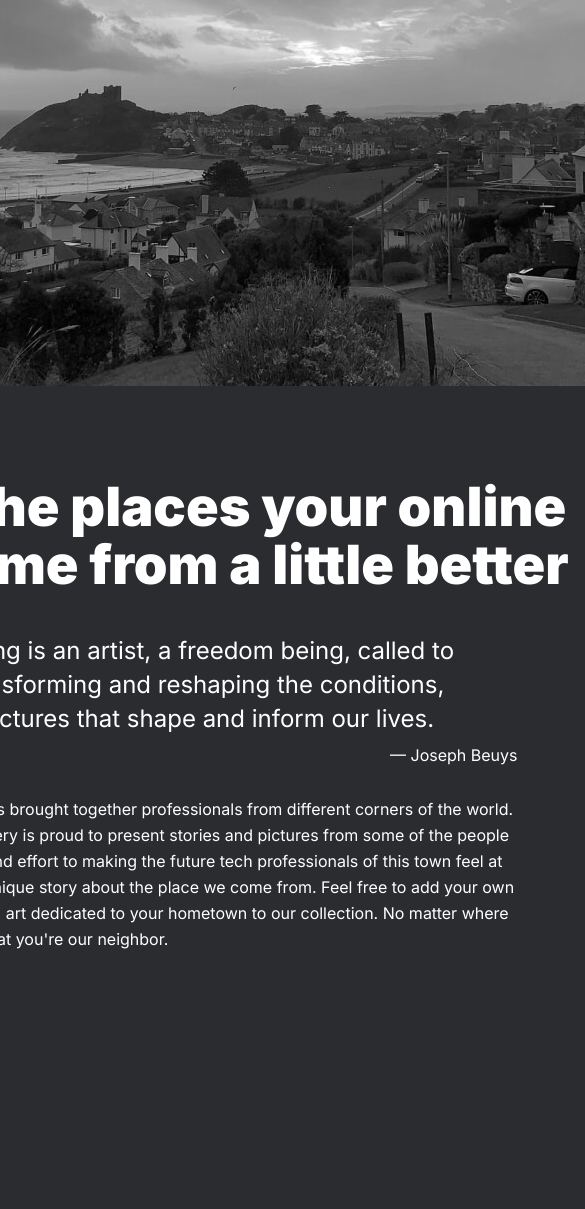
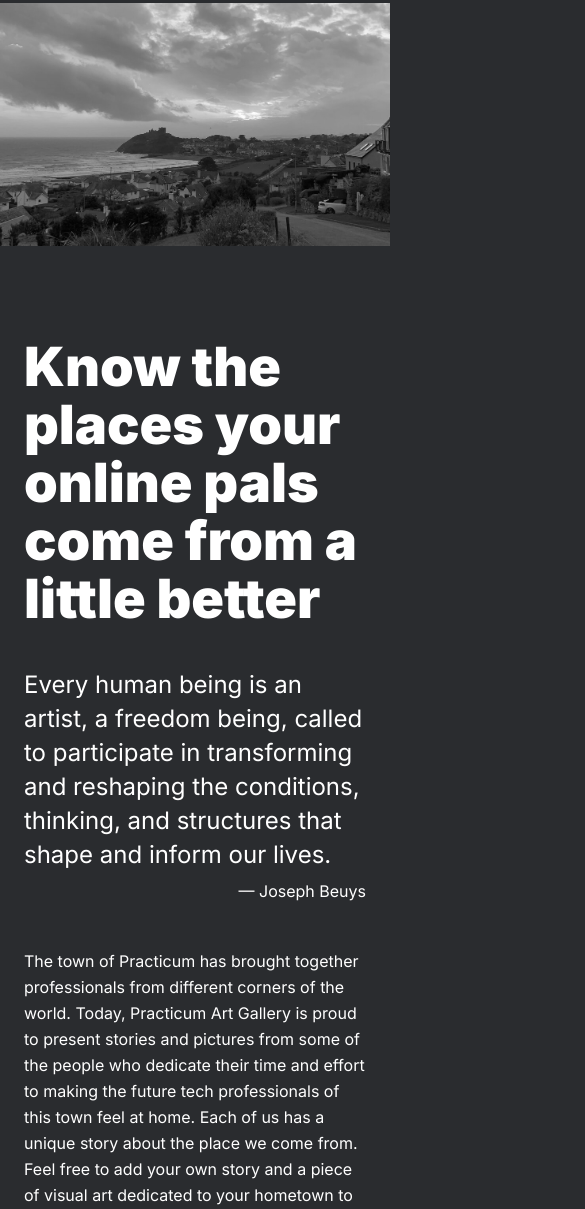
Before and after one commit to save-on/Homeland, a plain HTML site: page index.html in a window 390 px wide. Shown: the part 791-2000 px from the top of the page, 585 px wide, since content can reach past the window. Before the commit the page ends 1955 px from the top, so only its background shows below. Drawn offline with Linux system fonts and the light colour scheme.

Commit message:
add intro styles, fix page responsiveness

```diff
--- a/blocks/intro.css
+++ b/blocks/intro.css
@@ -1,23 +1,38 @@
 .intro {
-  display: flex;
-  flex-direction: column;
+  max-width: 984px;
   font-family: Inter, Arial, sans-serif;
   color: #fff;
   padding: 0 24px;
-  margin-left: 124px;
+  margin: 0 auto;
 }
 
 .intro__title {
   font-size: 3.375em;
   font-weight: 900;
   line-height: 58px;
-  width: 785px;
-  height: 116px;
+  max-width: 785px;
+  min-height: 116px;
   margin: 92px 0 0;
 }
 
 .intro__quote {
   font-size: 1.5em;
-  width: 720px;
-  height: 102px;
+  max-width: 720px;
+  min-height: 102px;
+  line-height: 34px;
+  margin: 40px 0 10px;
 }
+
+.intro__quote-author {
+  max-width: 720px;
+  min-height: 34px;
+  margin: 0 0 32px;
+  text-align: end;
+}
+
+.intro__passage {
+  max-width: 720px;
+  min-height: 156px;
+  margin: 0 0 188px;
+  line-height: 26px;
+}
--- a/blocks/lead.css
+++ b/blocks/lead.css
@@ -3,7 +3,6 @@
   color: #fff;
   display: flex;
   flex-direction: column;
-  align-items: center;
 }
 
 .lead__title {
@@ -11,61 +10,24 @@
   font-weight: 900;
   font-size: 6em;
   text-align: center;
-  width: 793px;
-  height: 200px;
-  margin: 90px 0 32px;
+  max-width: 793px;
+  min-height: 200px;
+  margin: 90px auto 32px;
 }
 
 .lead__sub-title {
   font-size: 1.875em;
   text-align: center;
-  width: 720px;
-  height: 72px;
-  margin: 0 0 64px;
+  max-width: 720px;
+  min-height: 72px;
+  margin: 0 auto 64px;
 }
 
 .lead__image {
-  max-width: 984px;
-  height: 615px;
+  max-width: 100%;
   background-repeat: no-repeat;
   background-position: center;
   object-fit: cover;
   filter: grayscale(100%);
+  margin: 0 auto;
 }
-
-.lead__text {
-  max-width: 984px;
-  display: flex;
-  flex-direction: column;
-}
-
-.lead__description {
-  font-size: 3.375em;
-  font-weight: 900;
-  line-height: 58px;
-  width: 785px;
-  height: 116px;
-  margin: 92px 0 0;
-}
-
-.lead__quote {
-  font-size: 1.5em;
-  width: 720px;
-  height: 102px;
-  line-height: 34px;
-  margin: 40px 0 10px;
-}
-
-.lead__quote-author {
-  position: relative;
-  right: 70px;
-  margin: 0 0 32px;
-  text-align: end;
-}
-
-.lead__passage {
-  width: 720px;
-  height: 156px;
-  margin: 0 0 188px;
-  line-height: 26px;
-}
--- a/index.html
+++ b/index.html
@@ -26,28 +26,27 @@
           alt=""
           class="lead__image"
         />
-        <div class="lead__text">
-          <h2 class="lead__description">
-            Know the places your online pals come from a little better
-          </h2>
-          <p class="lead__quote">
-            Every human being is an artist, a freedom being, called to
-            participate in transforming and reshaping the conditions, thinking,
-            and structures that shape and inform our lives.
-          </p>
-          <p class="lead__quote-author">— Joseph Beuys</p>
-          <p class="lead__passage">
-            The town of Practicum has brought together professionals from
-            different corners of the world. Today, Practicum Art Gallery is
-            proud to present stories and pictures from some of the people who
-            dedicate their time and effort to making the future tech
-            professionals of this town feel at home. Each of us has a unique
-            story about the place we come from. Feel free to add your own story
-            and a piece of visual art dedicated to your hometown to our
-            collection. No matter where you're from, we're glad that you're our
-            neighbor.
-          </p>
-        </div>
+      </section>
+      <section class="intro">
+        <h2 class="intro__title">
+          Know the places your online pals come from a little better
+        </h2>
+        <p class="intro__quote">
+          Every human being is an artist, a freedom being, called to participate
+          in transforming and reshaping the conditions, thinking, and structures
+          that shape and inform our lives.
+        </p>
+        <p class="intro__quote-author">— Joseph Beuys</p>
+        <p class="intro__passage">
+          The town of Practicum has brought together professionals from
+          different corners of the world. Today, Practicum Art Gallery is proud
+          to present stories and pictures from some of the people who dedicate
+          their time and effort to making the future tech professionals of this
+          town feel at home. Each of us has a unique story about the place we
+          come from. Feel free to add your own story and a piece of visual art
+          dedicated to your hometown to our collection. No matter where you're
+          from, we're glad that you're our neighbor.
+        </p>
       </section>
     </main>
     <script src="./scripts/index.js"></script>
--- a/pages/index.css
+++ b/pages/index.css
@@ -3,3 +3,4 @@
 @import url("../blocks/page.css");
 @import url("../blocks/header.css");
 @import url("../blocks/lead.css");
+@import url("../blocks/intro.css");
```
